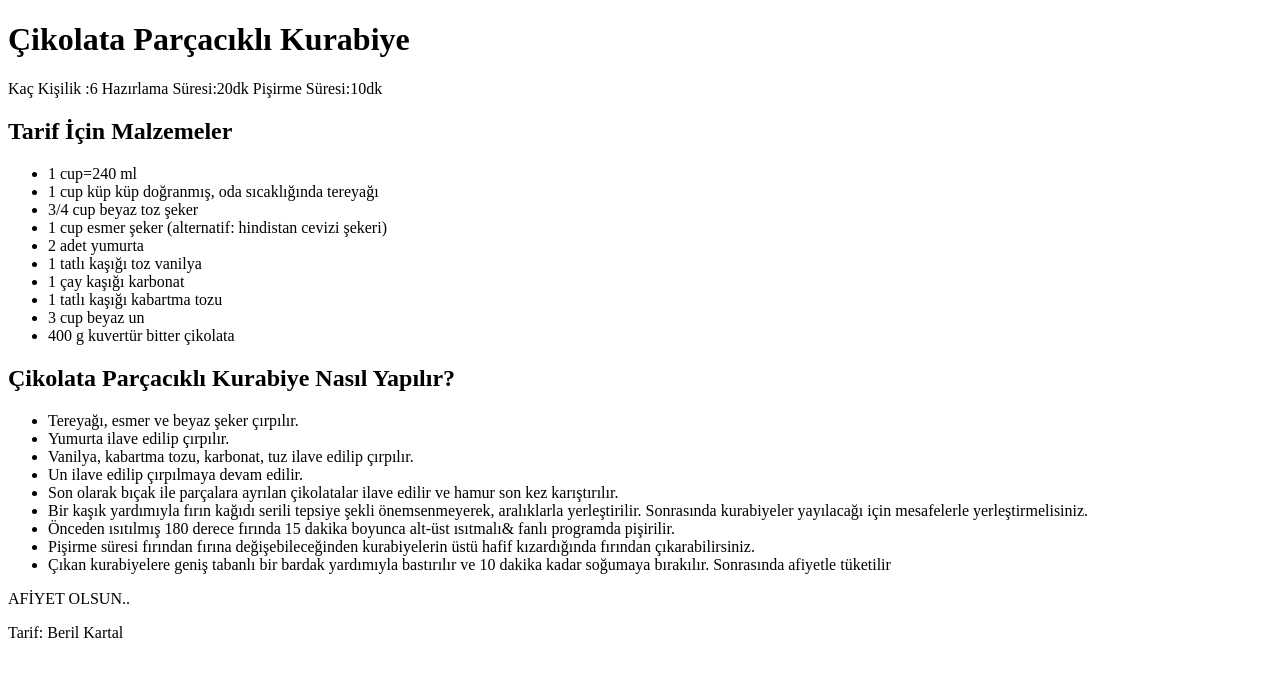
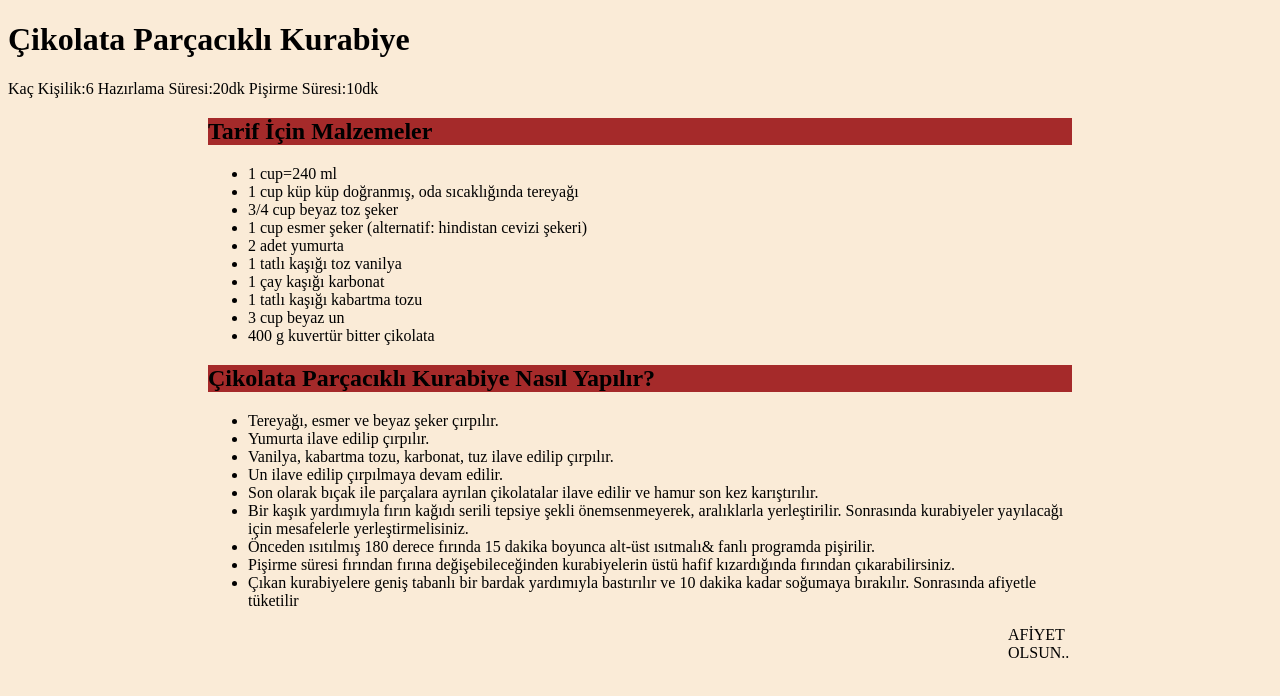
Before and after one commit to berilkln/tarifsayfasi, a plain HTML site: page index.html in a window 1280 px wide. Drawn offline with Linux system fonts and the light colour scheme.

Commit message:
sayfa tamamlandı

```diff
--- a/index.html
+++ b/index.html
@@ -5,12 +5,24 @@
     <meta http-equiv="X-UA-Compatible" content="IE=edge">
     <meta name="viewport" content="width=device-width, initial-scale=1.0">
     <title>Tarif Sayfası</title>
+    <style>
+        body {
+            background-color: antiquewhite;
+        }
+        h2 {
+            background-color: brown;
+        }
+        article {
+            margin-left: 200px;
+            margin-right: 200px;
+        }
+    </style>
 </head>
 <body>
     <h1>Çikolata Parçacıklı Kurabiye</h1>
     <header>
         <nav>
-            <p>Kaç Kişilik :6 Hazırlama Süresi:20dk Pişirme Süresi:10dk</p>
+            <p>  Kaç Kişilik:6  Hazırlama Süresi:20dk Pişirme Süresi:10dk</p>
         </nav>
         <article>
             <h2>Tarif İçin Malzemeler</h2>
@@ -38,11 +50,10 @@
                 <li> Pişirme süresi fırından fırına değişebileceğinden kurabiyelerin üstü hafif kızardığında fırından çıkarabilirsiniz.</li>
                 <li>Çıkan kurabiyelere geniş tabanlı bir bardak yardımıyla bastırılır ve 10 dakika kadar soğumaya bırakılır. Sonrasında afiyetle tüketilir</li>
             </ul>
+            <p style="margin-left: 800px;">AFİYET OLSUN..</p>
+
         </article>
     </header>
-    <p>AFİYET OLSUN..</p>
-    <p>Tarif: Beril Kartal</p>
-
 
 </body>
 </html>
```
